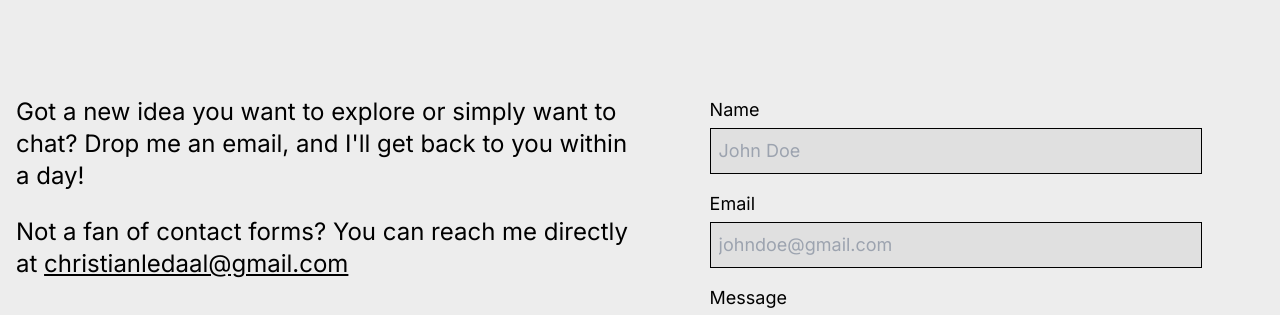
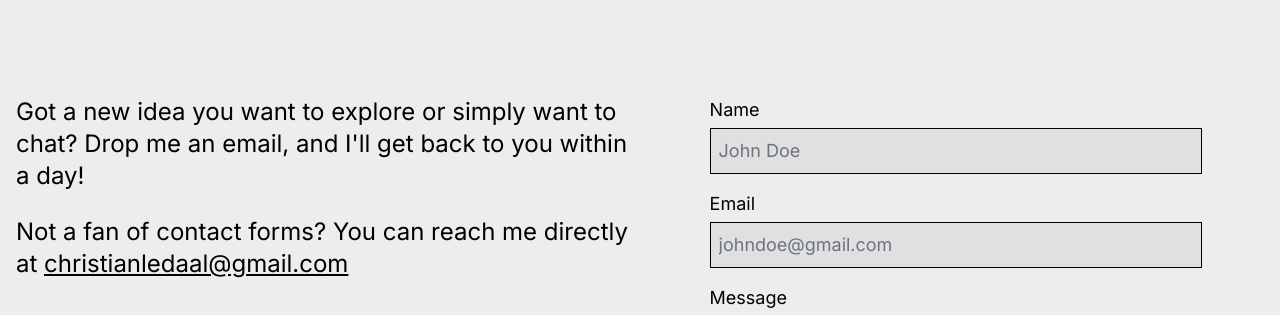
Before and after one commit to Zekima/my-portfolio, a Next.js app: page /en in a window 1280 px wide. Shown: the part 2980-3295 px from the top of the page. Built offline with nearby package versions, Linux system fonts and the light colour scheme; no server answers.

Commit message:
Improve Placeholder Legibility in ConnectSection

```diff
--- a/components/Home/ConnectSection.tsx
+++ b/components/Home/ConnectSection.tsx
@@ -50,11 +50,11 @@ export default function ConnectSection() {
                     <form onSubmit={handleSubmit} className="flex flex-col gap-4 w-full lg:w-4/5 text-lg">
                         <div className="w-full flex flex-col gap-1">
                             <label htmlFor="name">{t("Name")}</label>
-                            <input type="text" name="name" placeholder={t("NamePlaceholder")} className="border p-2" />
+                            <input type="text" name="name" placeholder={t("NamePlaceholder")} className="border p-2 placeholder:text-gray-500" />
                         </div>
                         <div className="w-full flex flex-col gap-1">
                             <label htmlFor="email">{t("Email")}</label>
-                            <input type="email" name="email" placeholder={t("EmailPlaceholder")} className="border p-2" />
+                            <input type="email" name="email" placeholder={t("EmailPlaceholder")} className="border p-2 placeholder:text-gray-500" />
                         </div>
                         <div className="w-full flex flex-col gap-1">
                             <label htmlFor="message">{t("Message")}</label>
--- a/messages/no.json
+++ b/messages/no.json
@@ -26,7 +26,7 @@
         },
         "Connect": {
             "Title": "Kontakt",
-            "P1": "Har du en ny idé du vil utforske, eller vil du bare slå av en prat? Send meg en e-post, så svarer jeg innen en dag!",
+            "P1": "Har du en ny ide du vil utforske, eller vil du bare slå av en prat? Send meg en e-post, så svarer jeg innen en dag!",
             "P2": "Ikke fan av kontaktskjemaer? Du kan nå meg direkte på ",
             "Name": "Navn",
             "NamePlaceholder": "Ola Nordmann",
```
